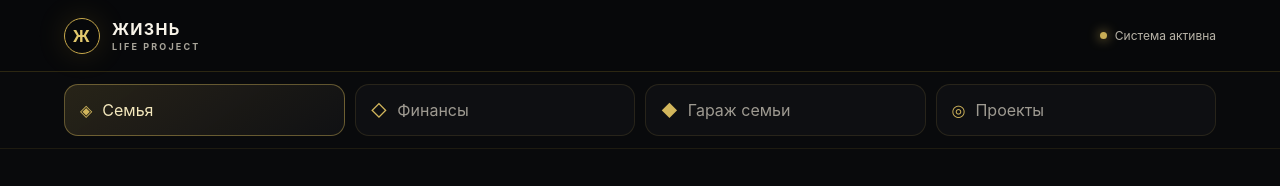
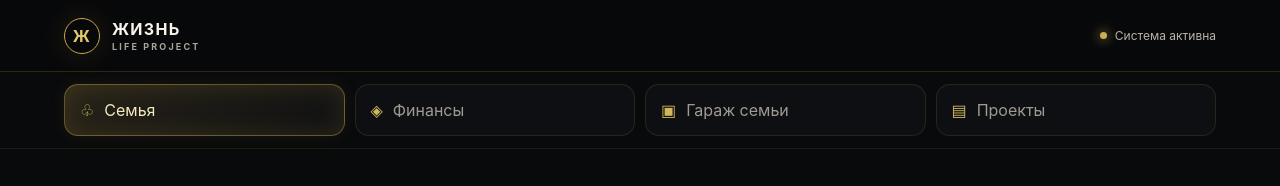
Before and after one commit to Igor-Samarin/life-project, a Next.js app: page /family in a window 1280 px wide. Shown: the top 186 px of the page. Built offline with nearby package versions, Linux system fonts and the light colour scheme.

Commit message:
Match cinematic dark gold dashboard card proportions and navigation

```diff
--- a/components/Layout.js
+++ b/components/Layout.js
@@ -1,10 +1,10 @@
 import Link from "next/link";
 
 export const mainSections = [
-  { href: "/family", label: "Семья", icon: "◈" },
-  { href: "/finances", label: "Финансы", icon: "◇" },
-  { href: "/garage", label: "Гараж семьи", icon: "◆" },
-  { href: "/projects", label: "Проекты", icon: "◎" },
+  { href: "/family", label: "Семья", icon: "♧" },
+  { href: "/finances", label: "Финансы", icon: "◈" },
+  { href: "/garage", label: "Гараж семьи", icon: "▣" },
+  { href: "/projects", label: "Проекты", icon: "▤" },
 ];
 
 export default function Layout({ children, active }) {
@@ -30,23 +30,24 @@ export default function Layout({ children, active }) {
         .lp-nav{max-width:1320px;margin:0 auto;padding:12px 5vw;display:grid;grid-template-columns:repeat(4,1fr);gap:10px}
         .lp-navItem{min-height:52px;display:flex;align-items:center;gap:10px;padding:0 15px;border:1px solid rgba(217,187,91,.12);border-radius:14px;background:rgba(20,21,24,.56);color:#9e9a91;transition:.2s ease}
         .lp-navItem:hover{border-color:rgba(217,187,91,.34);color:#f1ead8}
-        .lp-navItem.active{color:#f4e8bd;border-color:rgba(217,187,91,.40);background:linear-gradient(145deg,rgba(49,43,28,.78),rgba(17,18,21,.88))}
+        .lp-navItem.active{box-shadow:inset 0 0 25px rgba(212,175,55,.14),0 0 18px rgba(212,175,55,.08);color:#f4e8bd;border-color:rgba(217,187,91,.40);background:linear-gradient(145deg,rgba(49,43,28,.78),rgba(17,18,21,.88))}
         .lp-navIcon{color:#d2b65c}
-        .lp-main{max-width:1320px;margin:0 auto;padding:48px 5vw 80px}
+        .lp-main{max-width:1450px;margin:0 auto;padding:48px 5vw 80px}
         .lp-eyebrow{color:#c9ad54;text-transform:uppercase;letter-spacing:.22em;font-size:10px;margin-bottom:14px}
         .lp-title{font-family:Georgia,"Times New Roman",serif;font-size:clamp(44px,5.8vw,78px);font-weight:400;line-height:.95;margin:0;letter-spacing:-.045em}
         .lp-subtitle{max-width:760px;color:#98948b;font-size:15px;line-height:1.7;margin:20px 0 0}
         .lp-sectionTitle{font-family:Georgia,serif;font-size:28px;font-weight:400;margin:0 0 16px}
-        .lp-grid{display:grid;grid-template-columns:repeat(3,1fr);gap:14px;margin-top:32px}
+        .lp-grid{display:grid;grid-template-columns:repeat(4,1fr);gap:14px;margin-top:32px}
         .cinemaArt{overflow:hidden;position:relative}
         .cinemaArt svg{display:block;width:100%;height:100%}
-        .lp-visual{height:145px;margin:-24px -24px 18px;position:relative;display:grid;place-items:center;overflow:hidden;background:radial-gradient(circle at 55% 35%,rgba(246,191,87,.38),transparent 44%),linear-gradient(135deg,#35301f,#101418 75%);border-bottom:1px solid rgba(226,183,80,.25)}
+        .artShine{position:absolute;inset:0;background:linear-gradient(130deg,rgba(255,221,138,.12),transparent 42%,rgba(0,0,0,.35));pointer-events:none}
+        .lp-visual{height:170px;margin:-24px -24px 18px;position:relative;display:grid;place-items:center;overflow:hidden;background:radial-gradient(circle at 55% 35%,rgba(246,191,87,.38),transparent 44%),linear-gradient(135deg,#35301f,#101418 75%);border-bottom:1px solid rgba(226,183,80,.25)}
         .lp-visual:before{content:"";position:absolute;inset:0;background:repeating-linear-gradient(115deg,transparent 0 24px,rgba(255,255,255,.025) 25px 26px)}
         .lp-visual span{font-size:75px;filter:drop-shadow(0 15px 12px #0009);position:relative;transform:rotate(-5deg)}
-        .lp-card{min-height:185px;padding:24px;border:1px solid rgba(217,187,91,.14);background:linear-gradient(145deg,rgba(28,29,32,.72),rgba(12,13,15,.78));border-radius:18px;display:flex;flex-direction:column;position:relative;overflow:hidden}
+        .lp-card{min-height:300px;padding:24px;border:1px solid rgba(217,187,91,.14);background:linear-gradient(145deg,rgba(28,29,32,.72),rgba(12,13,15,.78));border-radius:18px;display:flex;flex-direction:column;position:relative;overflow:hidden}
         .lp-card:after{content:"";position:absolute;width:120px;height:120px;border:1px solid rgba(205,175,80,.07);border-radius:50%;right:-55px;top:-62px}
         .lp-cardLabel{font-size:10px;color:#c9ad54;text-transform:uppercase;letter-spacing:.18em}
-        .lp-card h3{font-family:Georgia,serif;font-size:23px;font-weight:400;margin:22px 0 8px}
+        .lp-card h3{font-family:Georgia,serif;font-size:25px;font-weight:400;margin:12px 0 8px}
         .lp-card p{color:#8f8c85;line-height:1.55;font-size:13px;margin:0;max-width:330px}
         .lp-card:hover{transform:translateY(-3px);border-color:#c8a850;box-shadow:0 15px 40px #0008}
         .lp-card{transition:transform .2s,border-color .2s,box-shadow .2s}
@@ -63,10 +64,11 @@ export default function Layout({ children, active }) {
           .lp-nav{padding:10px 16px;grid-template-columns:repeat(2,1fr)}
           .lp-navItem{min-height:48px;padding:0 12px;font-size:13px}
           .lp-main{padding:36px 18px 58px}
-          .lp-grid{grid-template-columns:1fr}
+          .lp-grid{grid-template-columns:1fr 1fr}
           .lp-kpis{grid-template-columns:repeat(2,1fr)}
           .lp-status span:last-child{display:none}
         }
+        @media(max-width:600px){.lp-grid{grid-template-columns:1fr}.lp-card{min-height:270px}.lp-visual{height:150px}}
         @media(max-width:420px){
           .lp-nav{grid-template-columns:1fr 1fr;gap:8px}
           .lp-navItem{font-size:12px}
```
